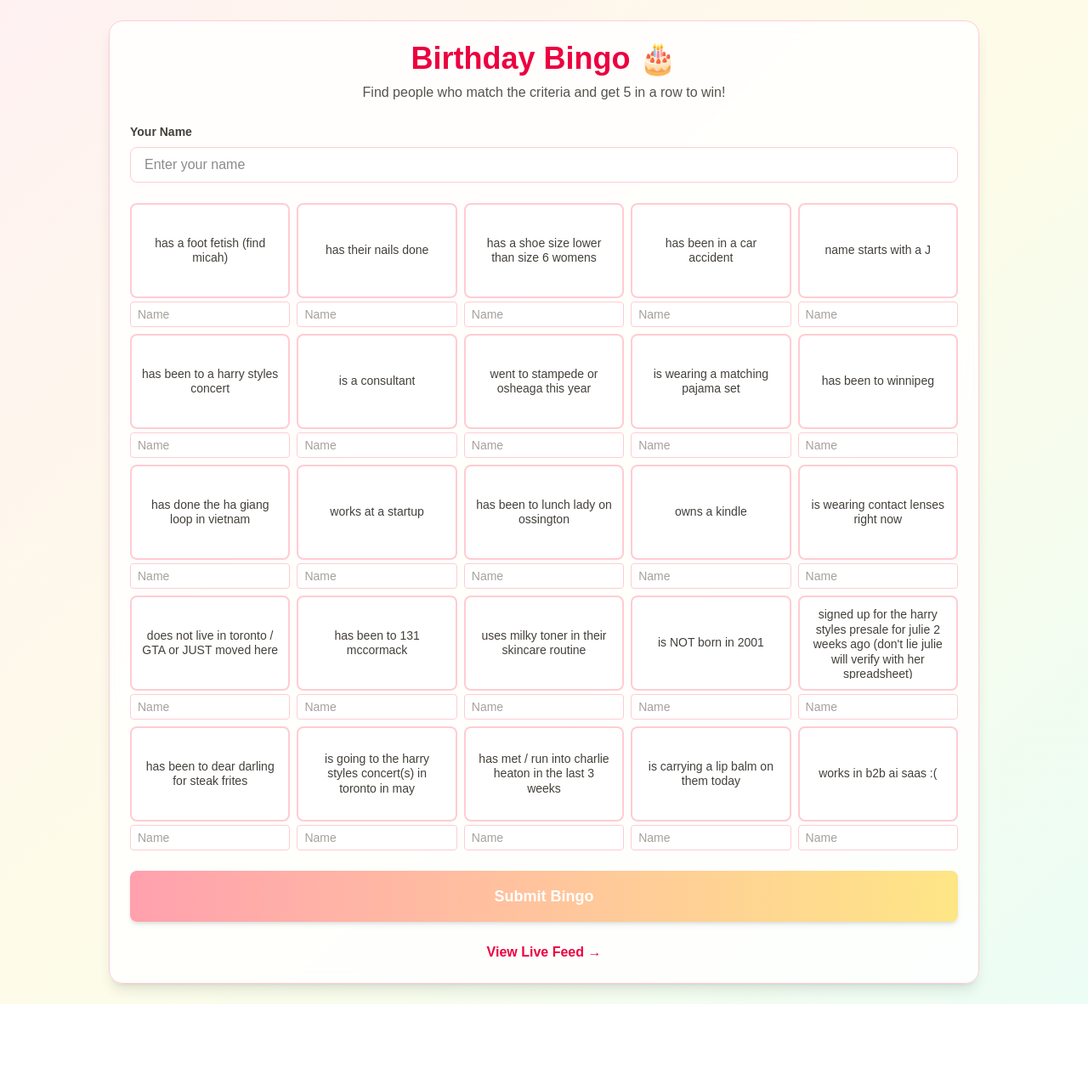
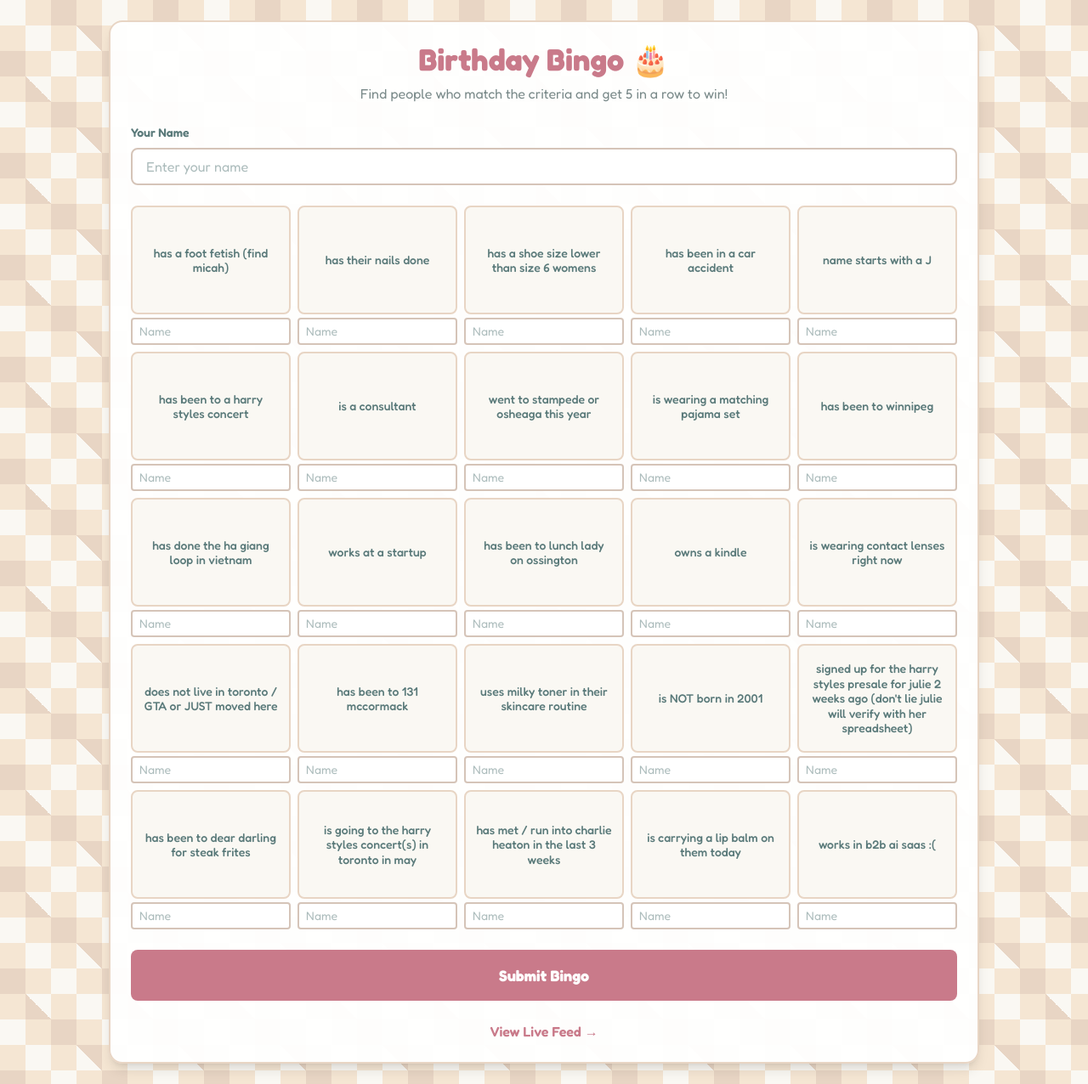
Before and after one commit to julievan/birthday-bingo, a Next.js app: page / in a window 1280 px wide. Shown: the whole page at 85% size. Before the commit the page ends 1182 px from the top, so only its background shows below. Built offline with nearby package versions, Linux system fonts and the light colour scheme.

Commit message:
Add files via upload

```diff
--- a/app/layout.tsx
+++ b/app/layout.tsx
@@ -1,5 +1,6 @@
 import type { Metadata } from "next";
 import { Geist, Geist_Mono } from "next/font/google";
+import { Fredoka } from "next/font/google";
 import "./globals.css";
 
 const geist = Geist({
@@ -10,6 +11,12 @@ const geist = Geist({
 const geistMono = Geist_Mono({
   variable: "--font-geist-mono",
   subsets: ["latin"],
+});
+
+const fredoka = Fredoka({
+  variable: "--font-fredoka",
+  subsets: ["latin"],
+  weight: ["400", "500", "600", "700"],
 });
 
 export const metadata: Metadata = {
@@ -24,7 +31,7 @@ export default function RootLayout({
 }) {
   return (
     <html lang="en">
-      <body className={`${geist.variable} ${geistMono.variable} antialiased`}>
+      <body className={`${geist.variable} ${geistMono.variable} ${fredoka.variable} antialiased`} style={{ fontFamily: "var(--font-fredoka)" }}>
         {children}
       </body>
     </html>
--- a/app/page.tsx
+++ b/app/page.tsx
@@ -14,6 +14,7 @@ export default function BingoCard() {
   const [submitted, setSubmitted] = useState(false);
   const [submitting, setSubmitting] = useState(false);
   const [error, setError] = useState("");
+  const [fieldErrors, setFieldErrors] = useState<Record<number, string>>({});
   const [cardId] = useState(() => Math.random().toString(36).substring(7));
 
   useEffect(() => {
@@ -28,6 +29,15 @@ export default function BingoCard() {
     newNames[index] = value;
     setNames(newNames);
     setError("");
+
+    // Check if this name matches the player's own name
+    const newErrors = { ...fieldErrors };
+    if (value.trim().toLowerCase() === playerName.trim().toLowerCase()) {
+      newErrors[index] = "You can't use your own name!";
+    } else {
+      delete newErrors[index];
+    }
+    setFieldErrors(newErrors);
 
     // Auto-mark box if name is entered, unmark if name is cleared
     const newMarked = [...marked];
@@ -52,6 +62,12 @@ export default function BingoCard() {
 
     if (!playerName.trim()) {
       setError("Please enter your name at the top.");
+      return;
+    }
+
+    // Check for field errors
+    if (Object.keys(fieldErrors).length > 0) {
+      setError("Please fix the errors below before submitting.");
       return;
     }
 
@@ -96,17 +112,18 @@ export default function BingoCard() {
 
   if (submitted) {
     return (
-      <div className="min-h-screen bg-gradient-to-br from-rose-100 via-yellow-50 to-emerald-100 flex items-center justify-center p-4">
-        <div className="bg-white/80 rounded-2xl shadow-lg p-6 max-w-md w-full text-center border border-rose-200">
+      <div className="min-h-screen flex items-center justify-center p-4" style={{ backgroundImage: "linear-gradient(45deg, #f5e6d3 25%, transparent 25%, transparent 75%, #f5e6d3 75%, #f5e6d3), linear-gradient(45deg, #f5e6d3 25%, transparent 25%, transparent 75%, #f5e6d3 75%, #f5e6d3)", backgroundSize: "60px 60px", backgroundPosition: "0 0, 30px 30px", backgroundColor: "#faf8f3" }}>
+        <div className="bg-white/90 rounded-2xl shadow-xl p-6 max-w-md w-full text-center border-2" style={{ borderColor: "#e8d5c4" }}>
           <div className="text-5xl mb-4">🎉</div>
-          <h1 className="text-3xl font-bold text-stone-700 mb-4">
+          <h1 className="text-3xl font-bold mb-4" style={{ color: "#c97a8a" }}>
             Bingo Submitted!
           </h1>
-          <p className="text-stone-600 mb-6">
+          <p className="mb-6" style={{ color: "#7a8a8a" }}>
             {playerName}, your bingo card has been submitted. Check the{" "}
             <Link
               href="/feed"
-              className="text-rose-600 hover:underline font-bold"
+              className="font-bold hover:underline"
+              style={{ color: "#c97a8a" }}
             >
               live feed
             </Link>{" "}
@@ -114,7 +131,8 @@ export default function BingoCard() {
           </p>
           <button
             onClick={() => window.location.reload()}
-            className="bg-rose-300 text-white px-6 py-2 rounded-lg hover:bg-rose-400 transition"
+            className="px-6 py-2 rounded-lg transition text-white font-semibold"
+            style={{ backgroundColor: "#c97a8a" }}
           >
             Play Again
           </button>
@@ -124,20 +142,20 @@ export default function BingoCard() {
   }
 
   return (
-    <div className="min-h-screen bg-gradient-to-br from-rose-50 via-yellow-50 to-emerald-50 p-3 md:p-6">
+    <div className="min-h-screen p-3 md:p-6" style={{ backgroundImage: "linear-gradient(45deg, #f5e6d3 25%, transparent 25%, transparent 75%, #f5e6d3 75%, #f5e6d3), linear-gradient(45deg, #f5e6d3 25%, transparent 25%, transparent 75%, #f5e6d3 75%, #f5e6d3), linear-gradient(45deg, #e8d5c4 25%, transparent 25%, transparent 75%, #e8d5c4 75%, #e8d5c4), linear-gradient(45deg, #e8d5c4 25%, transparent 25%, transparent 75%, #e8d5c4 75%, #e8d5c4)", backgroundSize: "60px 60px, 60px 60px, 120px 120px, 120px 120px", backgroundPosition: "0 0, 30px 30px, 0 0, 30px 30px", backgroundColor: "#faf8f3" }}>
       <div className="max-w-5xl mx-auto">
-        <div className="bg-white/85 rounded-2xl shadow-lg p-4 md:p-6 border border-rose-200 backdrop-blur-sm">
-          <h1 className="text-3xl md:text-4xl font-bold text-center mb-2 text-rose-600">
+        <div className="bg-white/95 rounded-2xl shadow-lg p-4 md:p-6 border-2" style={{ borderColor: "#e8d5c4" }}>
+          <h1 className="text-3xl md:text-4xl font-bold text-center mb-2" style={{ color: "#c97a8a" }}>
             Birthday Bingo 🎂
           </h1>
-          <p className="text-center text-stone-600 mb-6 text-sm md:text-base">
+          <p className="text-center mb-6 text-sm md:text-base" style={{ color: "#7a8a8a" }}>
             Find people who match the criteria and get 5 in a row to win!
           </p>
 
           <form onSubmit={handleSubmit} className="space-y-6">
             {/* Player Name Input */}
             <div>
-              <label className="block text-sm font-semibold text-stone-700 mb-2">
+              <label className="block text-sm font-semibold mb-2" style={{ color: "#5a7a7a" }}>
                 Your Name
               </label>
               <input
@@ -145,7 +163,10 @@ export default function BingoCard() {
                 value={playerName}
                 onChange={(e) => setPlayerName(e.target.value)}
                 placeholder="Enter your name"
-                className="w-full px-4 py-2 border border-rose-200 rounded-lg focus:outline-none focus:ring-2 focus:ring-rose-300 focus:border-transparent text-base bg-white"
+                className="w-full px-4 py-2 border-2 rounded-lg focus:outline-none focus:ring-2 focus:ring-offset-0 text-base bg-white"
+                style={{ borderColor: "#d5c4b8", color: "#5a7a7a" }}
+                onFocus={(e) => e.target.style.borderColor = "#c97a8a"}
+                onBlur={(e) => e.target.style.borderColor = "#d5c4b8"}
                 disabled={submitted}
               />
             </div>
@@ -158,41 +179,57 @@ export default function BingoCard() {
                   <button
                     type="button"
                     onClick={() => handleToggle(index)}
-                    className={`rounded-lg p-2 md:p-3 text-center transition-all text-xs md:text-sm font-medium h-24 md:h-28 flex flex-col items-center justify-center cursor-pointer border-2 ${
-                      marked[index]
-                        ? "bg-gradient-to-br from-amber-100 to-rose-100 text-stone-800 border-rose-300 shadow-md scale-105"
-                        : "bg-white text-stone-700 border-rose-200 hover:border-rose-300 hover:shadow-sm hover:bg-rose-50"
-                    }`}
+                    className={`rounded-lg p-2 md:p-3 text-center transition-all text-xs md:text-sm font-medium h-28 md:h-32 flex flex-col items-center justify-center cursor-pointer border-2 overflow-hidden`}
+                    style={{
+                      backgroundColor: marked[index] ? "#f0d5c4" : "#faf8f3",
+                      borderColor: marked[index] ? "#d9b8a8" : "#e8d5c4",
+                      color: "#5a7a7a",
+                    }}
                   >
-                    <span className="line-clamp-5 leading-tight">
+                    <span className="leading-tight text-center">
                       {criterion}
                     </span>
                   </button>
 
                   {/* Name Input Below Box */}
+                  <div>
                     <input
                       type="text"
                       value={names[index]}
                       onChange={(e) => handleNameChange(index, e.target.value)}
                       placeholder="Name"
-                    className="w-full px-2 py-1 border border-rose-200 rounded text-xs md:text-sm focus:outline-none focus:ring-2 focus:ring-rose-300 focus:border-transparent bg-white text-stone-700 placeholder-stone-400"
+                      className="w-full px-2 py-1 border-2 rounded text-xs md:text-sm focus:outline-none focus:ring-2 focus:ring-offset-0 bg-white"
+                      style={{
+                        borderColor: fieldErrors[index] ? "#d9534f" : "#d5c4b8",
+                        color: "#5a7a7a",
+                      }}
+                      onFocus={(e) => {
+                        if (!fieldErrors[index]) e.target.style.borderColor = "#c97a8a";
+                      }}
+                      onBlur={(e) => {
+                        if (!fieldErrors[index]) e.target.style.borderColor = "#d5c4b8";
+                      }}
                       disabled={submitted}
                     />
+                    {fieldErrors[index] && (
+                      <p className="text-xs mt-1 text-red-600">{fieldErrors[index]}</p>
+                    )}
+                  </div>
                 </div>
               ))}
             </div>
 
             {/* Bingo Status */}
             {hasBingo && (
-              <div className="bg-gradient-to-r from-amber-100 to-rose-100 border-2 border-rose-300 rounded-lg p-4 text-center shadow-sm">
-                <p className="text-rose-900 font-bold text-lg">🎉 BINGO! 🎉</p>
+              <div className="rounded-lg p-4 text-center border-2" style={{ backgroundColor: "#f0e6d3", borderColor: "#d9b8a8" }}>
+                <p className="font-bold text-lg" style={{ color: "#c97a8a" }}>🎉 BINGO! 🎉</p>
               </div>
             )}
 
             {/* Error Message */}
             {error && (
-              <div className="bg-red-100 border-2 border-red-300 rounded-lg p-4">
-                <p className="text-red-700 font-semibold text-sm md:text-base">
+              <div className="border-2 rounded-lg p-4" style={{ backgroundColor: "#ffe6e6", borderColor: "#d9534f" }}>
+                <p className="font-semibold text-sm md:text-base" style={{ color: "#c13832" }}>
                   {error}
                 </p>
               </div>
@@ -202,7 +239,16 @@ export default function BingoCard() {
             <button
               type="submit"
               disabled={submitting || submitted}
-              className="w-full bg-gradient-to-r from-rose-300 to-amber-200 text-white py-3 md:py-4 rounded-lg font-bold text-base md:text-lg hover:from-rose-400 hover:to-amber-300 transition disabled:from-stone-300 disabled:to-stone-300 disabled:cursor-not-allowed shadow-md"
+              className="w-full text-white py-3 md:py-4 rounded-lg font-bold text-base md:text-lg transition disabled:cursor-not-allowed"
+              style={{
+                backgroundColor: submitting || submitted ? "#a8a8a8" : "#c97a8a",
+              }}
+              onMouseEnter={(e) => {
+                if (!submitting && !submitted) e.currentTarget.style.backgroundColor = "#b56a7a";
+              }}
+              onMouseLeave={(e) => {
+                if (!submitting && !submitted) e.currentTarget.style.backgroundColor = "#c97a8a";
+              }}
             >
               {submitting ? "Submitting..." : "Submit Bingo"}
             </button>
@@ -211,7 +257,8 @@ export default function BingoCard() {
             <div className="text-center">
               <Link
                 href="/feed"
-                className="text-rose-600 hover:text-rose-700 font-semibold text-sm md:text-base"
+                className="font-semibold text-sm md:text-base hover:underline"
+                style={{ color: "#c97a8a" }}
               >
                 View Live Feed →
               </Link>
```
Also changed, not shown: app/feed/page.tsx (+21 -20 lines). Lines whose indentation alone changed are shown as unchanged.
